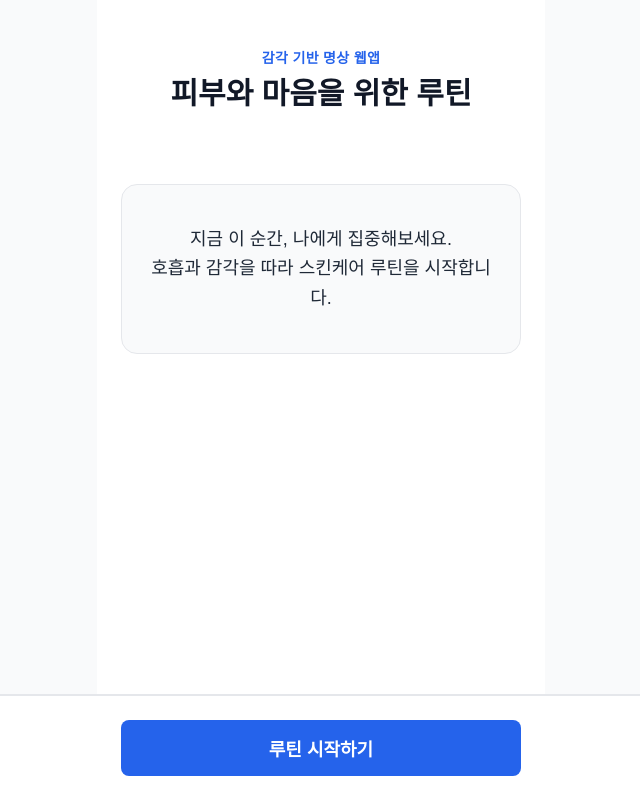
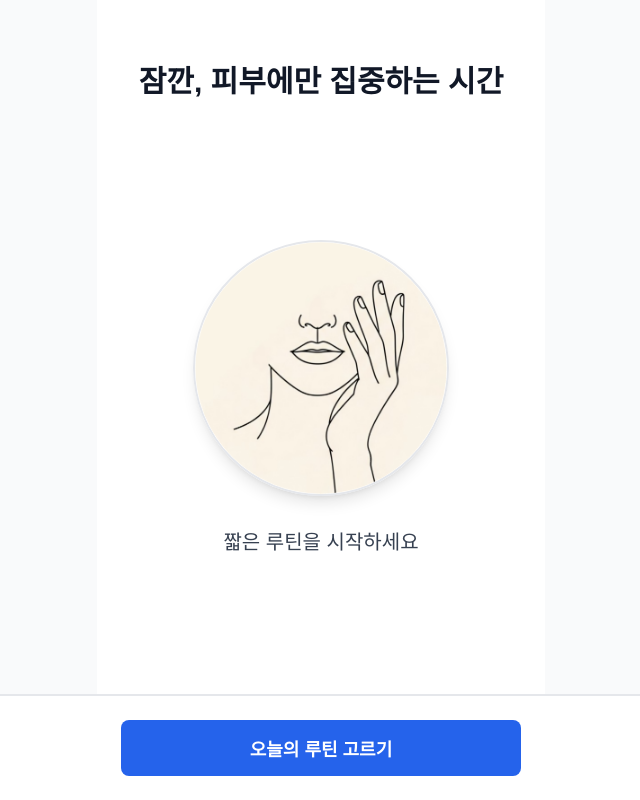
Before and after one commit to seony85-ux/myMVP, a Next.js app: page /intro in a window 1280 px wide. Shown: the whole page, without its empty margins (319-959 px from the left). Built offline with nearby package versions, Linux system fonts and the light colour scheme.

Commit message:
ui2차;인트로완성

```diff
--- a/app/intro/page.tsx
+++ b/app/intro/page.tsx
@@ -12,33 +12,41 @@ export default function IntroPage() {
 
   return (
     <AppLayout>
-      {/* 상단: 앱명/태그라인 */}
-      <div className="px-6 pt-12 pb-8 text-center">
-        <p className="text-sm font-semibold text-blue-600 tracking-wide">
-          감각 기반 명상 웹앱
-        </p>
-        <h1 className="mt-2 text-3xl font-bold text-gray-900">
-          피부와 마음을 위한 루틴
+      <div className="flex flex-col min-h-[100svh]">
+        {/* 상단: 태그라인 */}
+        <div className="px-6 pt-16 pb-6 text-center">
+          <h1 className="text-2xl sm:text-3xl font-bold text-gray-900 leading-tight">
+            잠깐, 피부에만 집중하는 시간
           </h1>
         </div>
 
-      {/* 중앙: 안내 문구 */}
-      <div className="px-6 pb-32">
-        <div className="mt-10 bg-gray-50 border border-gray-200 rounded-2xl px-6 py-10 text-center">
-          <p className="text-lg text-gray-800 leading-relaxed">
-            지금 이 순간, 나에게 집중해보세요.
-            <br />
-            호흡과 감각을 따라 스킨케어 루틴을 시작합니다.
+        {/* 중앙: 원형 이미지 + 안내 문구 */}
+        <div className="flex-1 flex flex-col items-center justify-center px-6 pb-32">
+          <div className="flex flex-col items-center space-y-8 w-full max-w-sm">
+            {/* 원형 이미지 영역 */}
+            <div className="w-56 h-56 sm:w-64 sm:h-64 rounded-full border-2 border-gray-200 overflow-hidden shadow-lg">
+              <img
+                src="/images/mainimage.png"
+                alt="메인 이미지"
+                className="w-full h-full object-cover"
+              />
+            </div>
+            {/* 안내 문구 */}
+            <div className="text-center px-4">
+              <p className="text-lg sm:text-xl text-gray-700 leading-relaxed font-medium">
+                짧은 루틴을 시작하세요
               </p>
+            </div>
           </div>
         </div>
 
         {/* 하단 CTA */}
         <CTAContainer>
           <Button onClick={handleStart} variant="primary" size="lg" fullWidth>
-          루틴 시작하기
+            오늘의 루틴 고르기
           </Button>
         </CTAContainer>
+      </div>
     </AppLayout>
   )
 }
```
Also changed, not shown: public/images/mainimage.png (added), 1 other file (tests, documents, lock files or other folders). Lines whose indentation alone changed are shown as unchanged.
